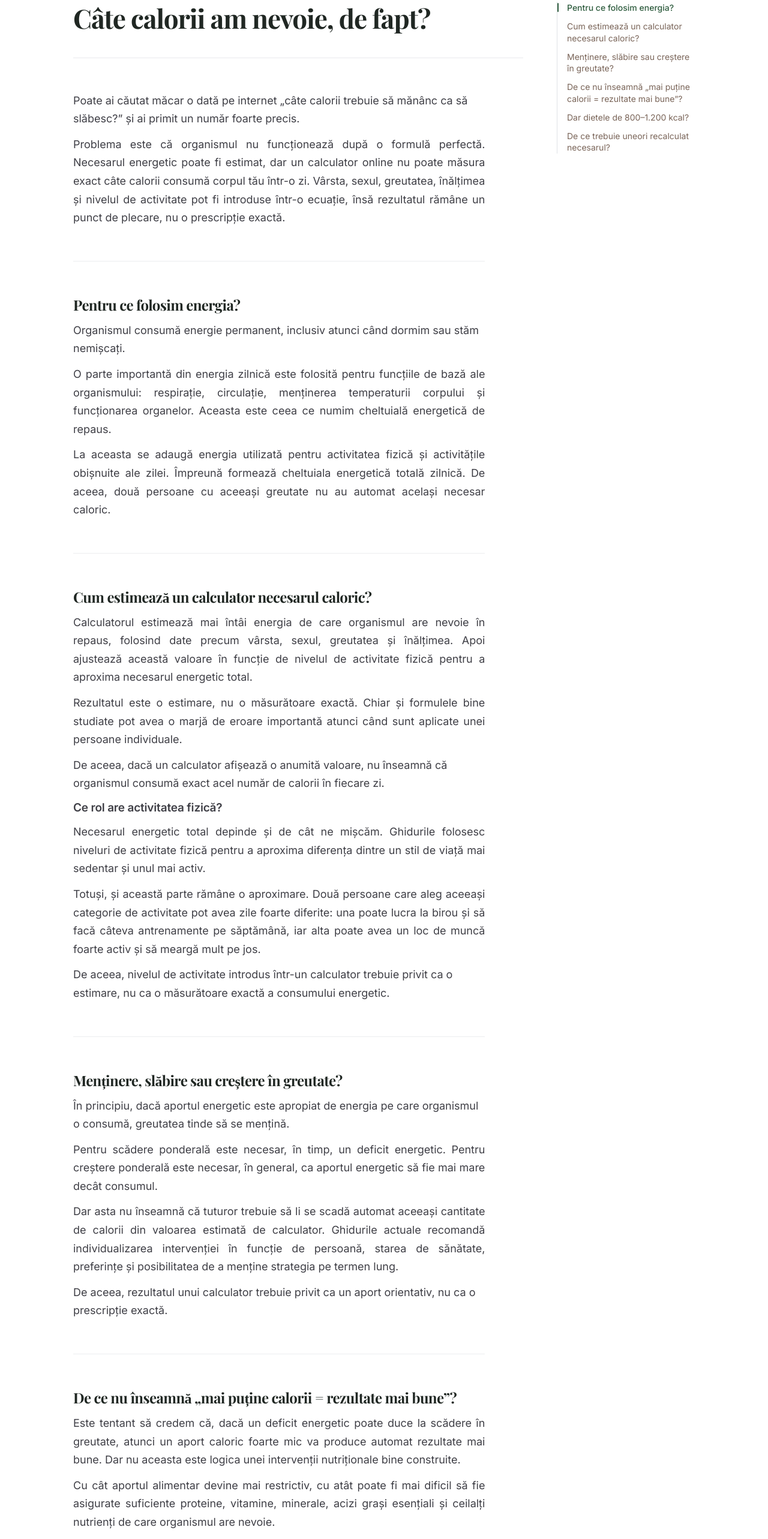
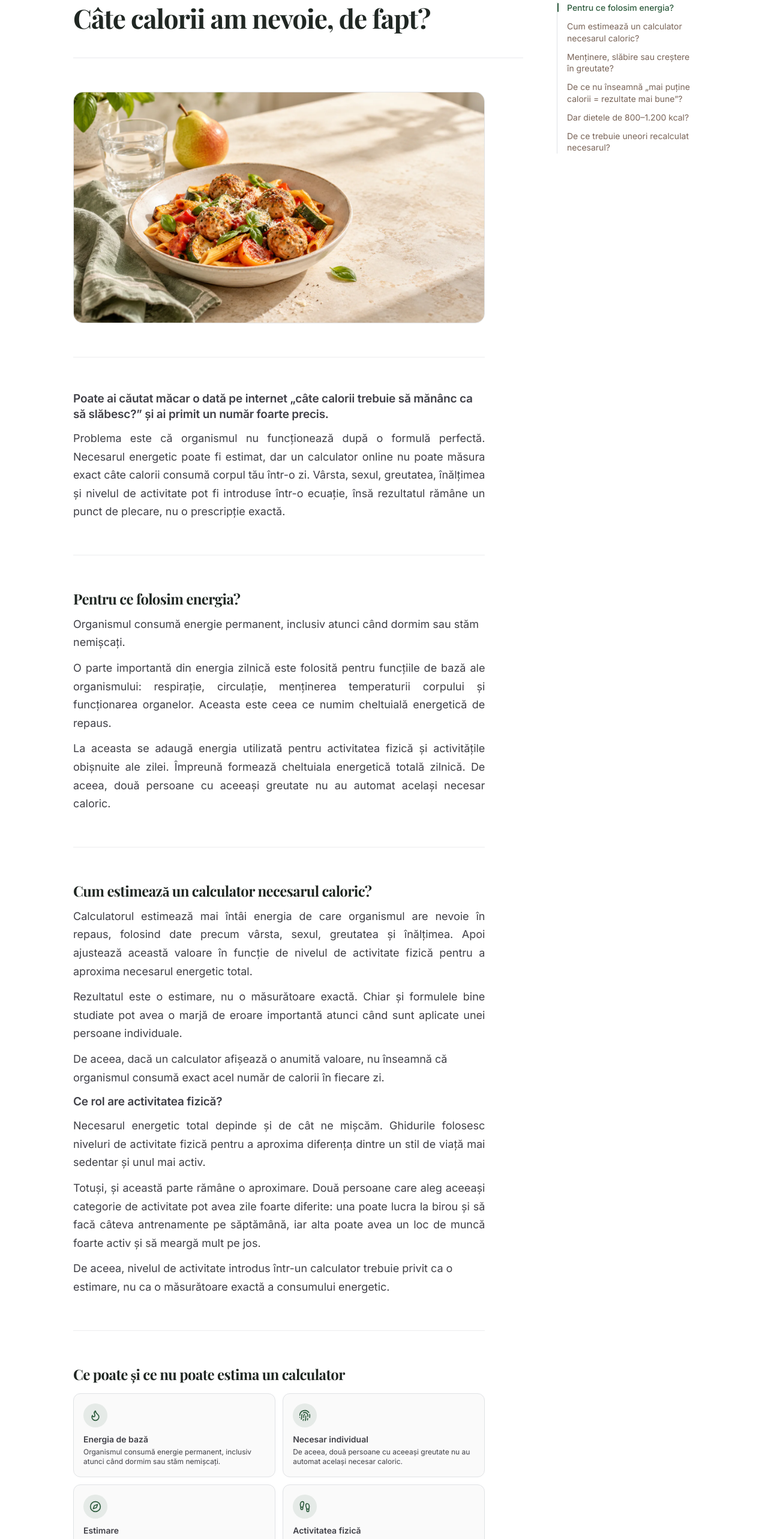
Before and after one commit to Diet4life/Diet4life-site, a React (Vite) app: page /nutrihub/cate-calorii-am-nevoie in a window 1280 px wide. Shown: the part 234-2800 px from the top of the page at 60% size. Built offline with nearby package versions, Linux system fonts and the light colour scheme; a web font is replaced by a local one.

Commit message:
Enhance calorie needs article layout
Co-Authored-By: Claude Sonnet 5 <noreply@anthropic.com>
Claude-Session: https://claude.ai/code/session_01DSEq2dNsMu3kQkjZcvwz9Z

```diff
--- a/src/pages/nutrihub/CateCaloriiAmNevoie.tsx
+++ b/src/pages/nutrihub/CateCaloriiAmNevoie.tsx
@@ -1,7 +1,64 @@
 import { Link } from "wouter";
+import { Flame, Fingerprint, Compass, Footprints, Navigation, RefreshCw, Minus } from "lucide-react";
 import { useLanguage } from "@/contexts/LanguageContext";
 import { ArticleH2, ArticleP, ArticleLead } from "@/components/nutrihub/ArticleShell";
 import { ArticleShellPremium } from "@/components/nutrihub/ArticleShellPremium";
+
+// "Ce poate și ce nu poate estima un calculator" + "Un punct de plecare, nu
+// o regulă fixă" -- visual modules for this article only (never touch
+// ArticleShellPremium.tsx, never add these to the other 5 articles). Same
+// visual recipe already used in the other 4 implemented articles (bg-card
+// border-border tile + bg-primary/10 icon circle) -- zero new tokens, zero
+// new global components. Every item's text is an exact quote (or, for the 2
+// items explicitly flagged, the original sentence kept whole including its
+// lead-in, per explicit instruction) from this article's own body (sec-1,
+// sec-2, sec-6) -- approved verbatim by the user, not paraphrased further
+// here. No new facts, numbers, or claims. DELIBERATELY excludes sec-3/
+// sec-4/sec-5 entirely -- sec-5 in particular carries the 800-1.200 kcal/
+// sub-800 kcal NICE thresholds and gallstone-risk content, which must never
+// be isolated into a standalone tile per explicit instruction. The original
+// article paragraphs (sec-0 through sec-6) are untouched; these modules
+// only redisplay existing sentences separately.
+const WHAT_A_CALCULATOR_CAN_AND_CANT = [
+  {
+    icon: Flame,
+    label: "Energia de bază",
+    note: "Organismul consumă energie permanent, inclusiv atunci când dormim sau stăm nemișcați.",
+  },
+  {
+    icon: Fingerprint,
+    label: "Necesar individual",
+    note: "De aceea, două persoane cu aceeași greutate nu au automat același necesar caloric.",
+  },
+  {
+    icon: Compass,
+    label: "Estimare",
+    note: "Rezultatul este o estimare, nu o măsurătoare exactă.",
+  },
+  {
+    icon: Footprints,
+    label: "Activitatea fizică",
+    note: "Nivelul de activitate introdus într-un calculator trebuie privit ca o estimare, nu ca o măsurătoare exactă a consumului energetic.",
+  },
+];
+
+const A_STARTING_POINT_NOT_A_FIXED_RULE = [
+  {
+    icon: Navigation,
+    label: "Pentru orientare",
+    note: "Un calculator este util pentru orientare. Te poate ajuta să înțelegi ordinul de mărime al necesarului tău energetic și diferența dintre menținere și un aport orientativ pentru un anumit obiectiv.",
+  },
+  {
+    icon: RefreshCw,
+    label: "Adaptare în timp",
+    note: "De aceea, un aport calculat la începutul unui proces nu trebuie privit ca o cifră fixă pentru următoarele luni sau ani.",
+  },
+  {
+    icon: Minus,
+    label: "Deficit fără exagerare",
+    note: "Pentru scădere în greutate este necesar un deficit energetic, dar un deficit mai mare nu este automat mai bun.",
+  },
+];
 
 export default function CateCaloriiAmNevoie() {
   const { language } = useLanguage();
@@ -41,11 +98,30 @@ export default function CateCaloriiAmNevoie() {
         "Liddle RA, Goldstein RB, Saxton J. Gallstone formation during weight-reduction dieting. Archives of Internal Medicine. 1989;149(8):1750-1753.",
       ]}
     >
+      {/* Hero image -- already-approved, already-local asset (also used as
+          this article's card image on the NutriHub hub), reused as-is, not
+          duplicated, not re-sourced. Same pattern as the hero images in the
+          other 4 implemented articles. */}
+      <img
+        src="/images/nutrihub/necesar-caloric-masa-cotidiana.webp"
+        alt="Masă cotidiană cu paste, legume și chifteluțe, alături de apă și un fruct"
+        width={1600}
+        height={900}
+        className="w-full aspect-[16/9] object-cover rounded-2xl border border-border"
+        loading="eager"
+        decoding="async"
+      />
+
       <section id="sec-0">
-        <ArticleP>
+        {/* First sentence re-rendered via ArticleLead instead of ArticleP --
+            text is byte-identical to before, appears exactly once (not
+            duplicated into either module below), per explicit approval.
+            This article already had 3 ArticleLead instances (sec-2, sec-6
+            x2); this is the 4th, same internal pattern. */}
+        <ArticleLead>
           Poate ai căutat măcar o dată pe internet „câte calorii trebuie să mănânc ca să slăbesc?” și ai primit un
           număr foarte precis.
-        </ArticleP>
+        </ArticleLead>
         <ArticleP>
           Problema este că organismul nu funcționează după o formulă perfectă. Necesarul energetic poate fi estimat,
           dar un calculator online nu poate măsura exact câte calorii consumă corpul tău într-o zi. Vârsta, sexul,
@@ -99,6 +175,30 @@ export default function CateCaloriiAmNevoie() {
           măsurătoare exactă a consumului energetic.
         </ArticleP>
       </section>
+
+      {/* Module "Ce poate și ce nu poate estima un calculator" -- positioned
+          after sec-2, before sec-3, closing out the "how a calculator
+          estimates" theme before the article shifts to "what to do with the
+          result" (sec-3 onward). Every caption redisplays a sentence that
+          already exists in this same article (sec-1, sec-2). Deliberately
+          excludes sec-3/sec-4/sec-5 -- sec-5 in particular carries the
+          800-1.200 kcal NICE thresholds, which must never be isolated. */}
+      <div>
+        <h2 className="font-serif font-bold text-foreground text-xl md:text-2xl mb-4">
+          Ce poate și ce nu poate estima un calculator
+        </h2>
+        <div className="grid sm:grid-cols-2 gap-3">
+          {WHAT_A_CALCULATOR_CAN_AND_CANT.map((item) => (
+            <div key={item.label} className="rounded-xl border border-border bg-card p-4">
+              <div className="w-10 h-10 rounded-full bg-primary/10 flex items-center justify-center mb-2.5">
+                <item.icon className="w-5 h-5 text-primary" aria-hidden="true" />
+              </div>
+              <p className="text-sm font-semibold text-foreground leading-snug">{item.label}</p>
+              <p className="text-xs text-muted-foreground mt-1 leading-snug">{item.note}</p>
+            </div>
+          ))}
+        </div>
+      </div>
 
       <section id="sec-3">
         <ArticleH2>Menținere, slăbire sau creștere în greutate?</ArticleH2>
@@ -190,6 +290,29 @@ export default function CateCaloriiAmNevoie() {
           fi menținut în viața reală.
         </ArticleP>
       </section>
+
+      {/* Module "Un punct de plecare, nu o regulă fixă" -- closing recap,
+          same position/pattern as the closing modules in the other 4
+          implemented articles (after the last section, before the shell's
+          own "Citește și" block). Deliberately avoids the 2 ArticleLead
+          instances already in sec-6 directly above (no visual duplication)
+          and excludes all kcal values / sec-5 content entirely. */}
+      <div>
+        <h2 className="font-serif font-bold text-foreground text-xl md:text-2xl mb-4">
+          Un punct de plecare, nu o regulă fixă
+        </h2>
+        <div className="grid sm:grid-cols-3 gap-3">
+          {A_STARTING_POINT_NOT_A_FIXED_RULE.map((item) => (
+            <div key={item.label} className="rounded-xl border border-border bg-card p-4">
+              <div className="w-10 h-10 rounded-full bg-primary/10 flex items-center justify-center mb-2.5">
+                <item.icon className="w-5 h-5 text-primary" aria-hidden="true" />
+              </div>
+              <p className="text-sm font-semibold text-foreground leading-snug">{item.label}</p>
+              <p className="text-xs text-muted-foreground mt-1 leading-snug">{item.note}</p>
+            </div>
+          ))}
+        </div>
+      </div>
     </ArticleShellPremium>
   );
 }
```
